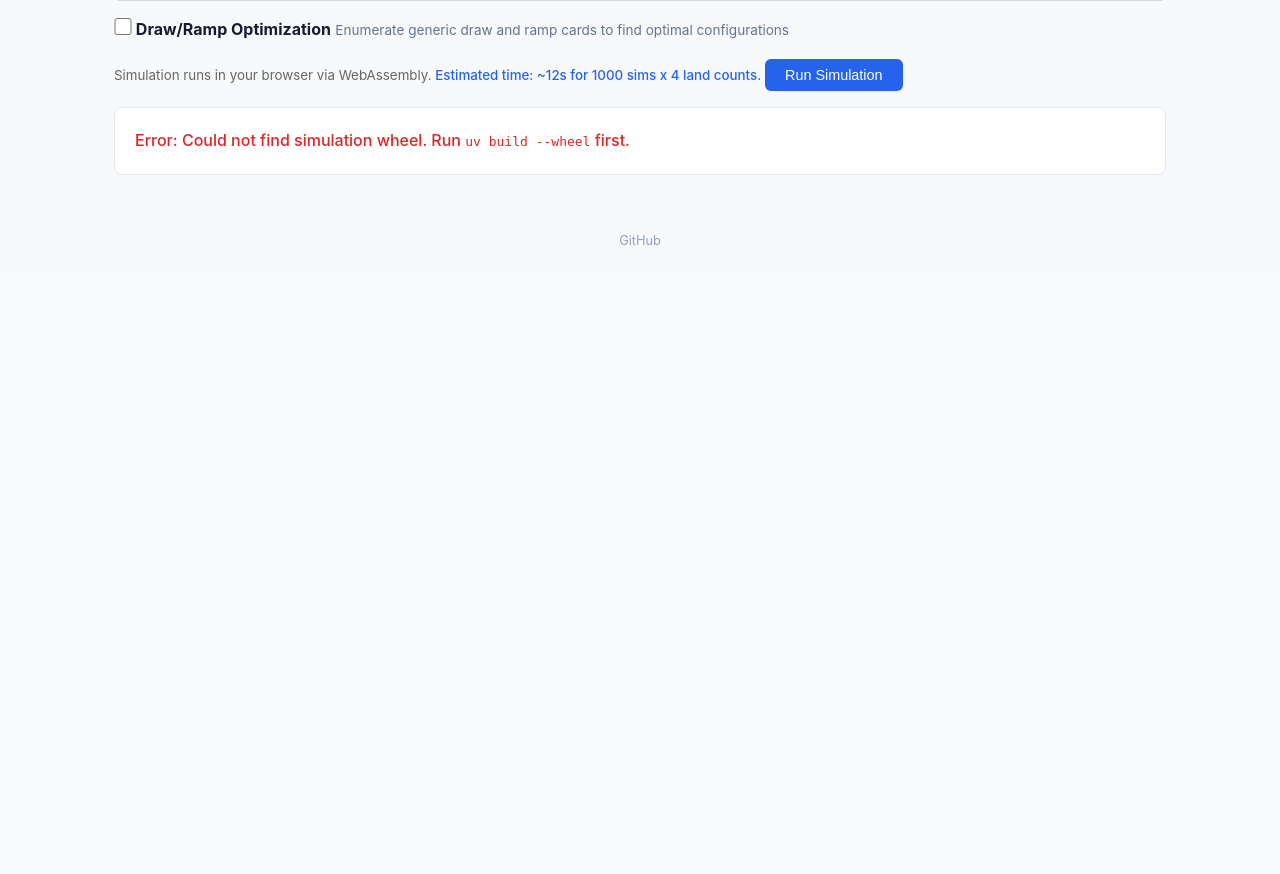
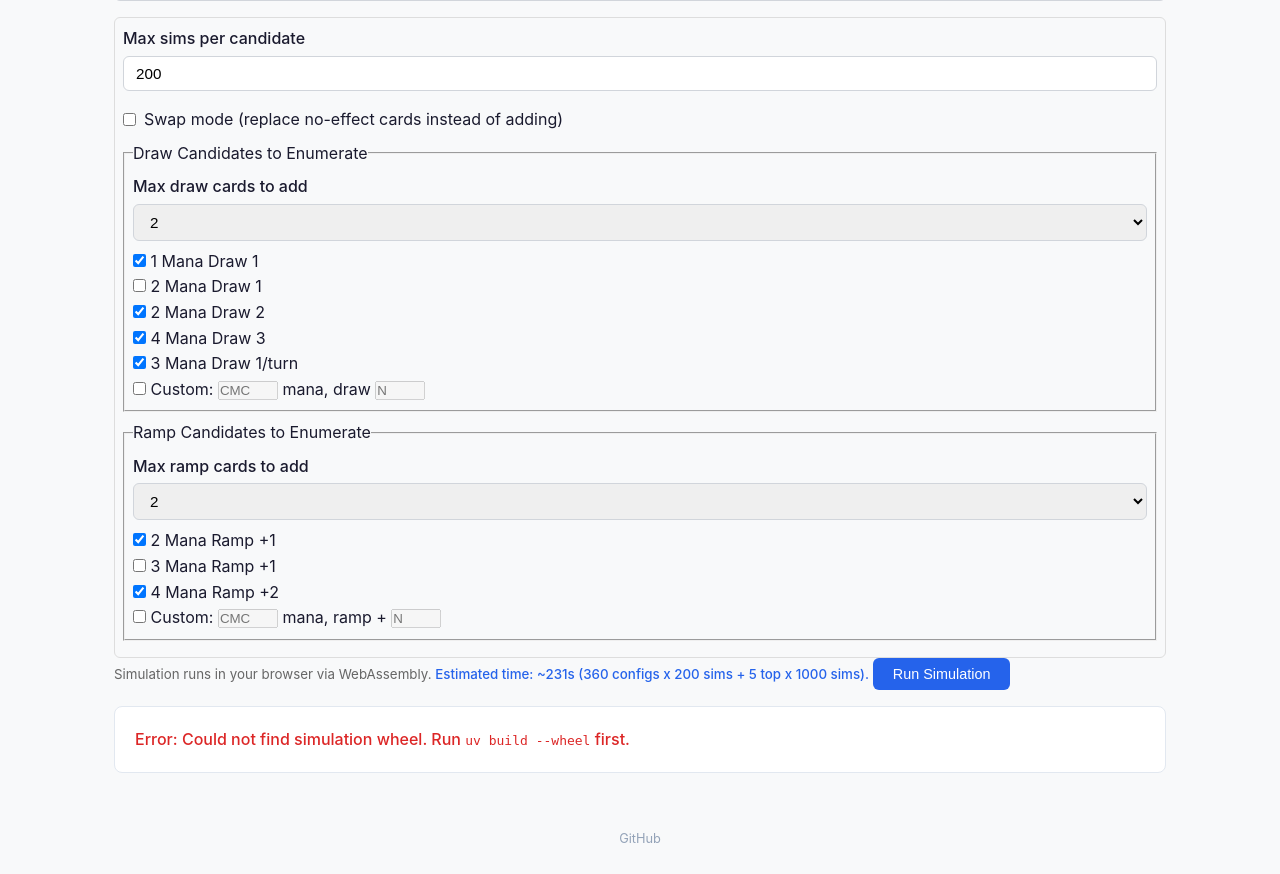
Before and after one commit to jmusiel/mana_curve, a Flask app: template src/auto_goldfish/web/templates/simulate.html in a window 1280 px wide. Shown: the part 678-1552 px from the top of the page. Before the commit the page ends 923 px from the top, so only its background shows below. Run offline with Flask 3, Linux system fonts and the light colour scheme; the template is opened without the code that fills it, so the values that code supplies are empty.

Commit message:
Make draw/ramp optimization the default simulation mode
Remove the optimization toggle checkbox so all simulations use the
Hyperband draw/ramp optimization by default. Users can set max draw
and max ramp additions to 0 for a simple land-only sweep.

Co-Authored-By: Claude Opus 4.6 <noreply@anthropic.com>

```diff
--- a/src/auto_goldfish/web/templates/simulate.html
+++ b/src/auto_goldfish/web/templates/simulate.html
@@ -213,16 +213,7 @@
         </div>
     </div>
 
-    <!-- Card Optimization Toggle -->
-    <div class="form-group" style="margin-top: 0.5rem;">
-        <label class="toggle-label">
-            <input type="checkbox" id="card-optimization-toggle">
-            <strong>Draw/Ramp Optimization</strong>
-            <span class="hint">Enumerate generic draw and ramp cards to find optimal configurations</span>
-        </label>
-    </div>
-
-    <div id="card-optimization-settings" style="display:none; margin-top: 0.5rem; padding: 0.5rem; border: 1px solid #ddd; border-radius: 6px;">
+    <div id="card-optimization-settings" style="margin-top: 0.5rem; padding: 0.5rem; border: 1px solid #ddd; border-radius: 6px;">
         <div class="form-row">
             <div class="form-group">
                 <label for="sims-per-enum">Max sims per candidate</label>
@@ -239,6 +230,7 @@
             <div class="form-group" style="margin-bottom:0.5rem;">
                 <label for="max-draw-additions">Max draw cards to add</label>
                 <select id="max-draw-additions">
+                    <option value="0">0</option>
                     <option value="1">1</option>
                     <option value="2" selected>2</option>
                     <option value="3">3</option>
@@ -262,6 +254,7 @@
             <div class="form-group" style="margin-bottom:0.5rem;">
                 <label for="max-ramp-additions">Max ramp cards to add</label>
                 <select id="max-ramp-additions">
+                    <option value="0">0</option>
                     <option value="1">1</option>
                     <option value="2" selected>2</option>
                     <option value="3">3</option>
@@ -1599,8 +1592,6 @@ const DECK_NAME_FOR_ANNOTATE = {{ deck_name | tojson }};
         const landCounts = maxLands - minLands + 1;
         const msPerSim = 3; // ~3ms per sim on modern hardware
 
-        const optEnabled = document.getElementById('card-optimization-toggle').checked;
-        if (optEnabled) {
         const simsPerEnum = parseInt(document.getElementById('sims-per-enum').value) || 200;
         // Count enabled candidates
         var drawCount = 0, rampCount = 0;
@@ -1618,8 +1609,8 @@ const DECK_NAME_FOR_ANNOTATE = {{ deck_name | tojson }};
             for (var i = 0; i < k; i++) result = result * (n + k - 1 - i) / (i + 1);
             return Math.round(result);
         }
-            var maxDraw = parseInt(document.getElementById('max-draw-additions').value) || 2;
-            var maxRamp = parseInt(document.getElementById('max-ramp-additions').value) || 2;
+        var maxDraw = parseInt(document.getElementById('max-draw-additions').value) || 0;
+        var maxRamp = parseInt(document.getElementById('max-ramp-additions').value) || 0;
         var drawCombos = 1, rampCombos = 1;
         for (var k = 1; k <= maxDraw; k++) drawCombos += combsWR(drawCount, k);
         for (var k = 1; k <= maxRamp; k++) rampCombos += combsWR(rampCount, k);
@@ -1632,12 +1623,6 @@ const DECK_NAME_FOR_ANNOTATE = {{ deck_name | tojson }};
             'Estimated time: ~' + (enumSeconds + evalSeconds) + 's ('
             + totalConfigs + ' configs x ' + simsPerEnum + ' sims + '
             + finalTopK + ' top x ' + sims + ' sims).';
-        } else {
-            var estSeconds = Math.ceil((sims * landCounts * msPerSim) / 1000);
-            document.getElementById('local-sim-estimate').textContent =
-                'Estimated time: ~' + estSeconds + 's for '
-                + sims + ' sims x ' + landCounts + ' land counts.';
-        }
     }
 
     async function initWorker() {
@@ -1815,16 +1800,12 @@ const DECK_NAME_FOR_ANNOTATE = {{ deck_name | tojson }};
             const seedVal = document.getElementById('seed').value.trim();
             if (seedVal) config.seed = parseInt(seedVal);
 
-            // Check if card optimization is enabled
             const optConfig = collectOptimizationConfig();
-            let workerType = 'run';
-            if (optConfig) {
             Object.assign(config, optConfig);
-                workerType = 'run_optimization';
-            }
+            const workerType = 'run_optimization';
 
             lastConfig = config;
-            jobStatus.innerHTML = '<div class="job-status"><p>Starting ' + (optConfig ? 'optimization' : 'simulation') + '...</p></div>';
+            jobStatus.innerHTML = '<div class="job-status"><p>Starting optimization...</p></div>';
             worker.postMessage({
                 type: workerType,
                 deckJson: JSON.stringify(deckData),
@@ -1843,11 +1824,6 @@ const DECK_NAME_FOR_ANNOTATE = {{ deck_name | tojson }};
     document.getElementById('max-draw-additions').addEventListener('change', updateEstimate);
     document.getElementById('max-ramp-additions').addEventListener('change', updateEstimate);
 
-    // Card optimization toggle
-    document.getElementById('card-optimization-toggle').addEventListener('change', function() {
-        document.getElementById('card-optimization-settings').style.display = this.checked ? 'block' : 'none';
-        updateEstimate();
-    });
     document.getElementById('sims-per-enum').addEventListener('input', updateEstimate);
     document.querySelectorAll('#card-optimization-settings [data-candidate]').forEach(function(cb) {
         cb.addEventListener('change', updateEstimate);
@@ -1864,16 +1840,12 @@ const DECK_NAME_FOR_ANNOTATE = {{ deck_name | tojson }};
     });
 
     function collectOptimizationConfig() {
-        if (!document.getElementById('card-optimization-toggle').checked) return null;
-
         const enabledCandidates = [];
         document.querySelectorAll('#card-optimization-settings [data-candidate]').forEach(function(cb) {
             if (cb.checked && cb.dataset.candidate !== 'draw_custom' && cb.dataset.candidate !== 'ramp_custom') {
                 enabledCandidates.push(cb.dataset.candidate);
             }
         });
-
-        if (enabledCandidates.length === 0) return null;
 
         const optimizeTarget = document.getElementById('optimize-target').value;
         const manaMode = document.getElementById('mana-mode').value;
@@ -1892,8 +1864,8 @@ const DECK_NAME_FOR_ANNOTATE = {{ deck_name | tojson }};
             swap_mode: document.getElementById('swap-mode').checked,
             sims_per_enum: parseInt(document.getElementById('sims-per-enum').value) || 200,
             enabled_candidates: enabledCandidates,
-            max_draw_additions: parseInt(document.getElementById('max-draw-additions').value) || 2,
-            max_ramp_additions: parseInt(document.getElementById('max-ramp-additions').value) || 2,
+            max_draw_additions: parseInt(document.getElementById('max-draw-additions').value) || 0,
+            max_ramp_additions: parseInt(document.getElementById('max-ramp-additions').value) || 0,
         };
 
         // Custom draw
```
Also changed, not shown: README.md. Lines whose indentation alone changed are shown as unchanged.
